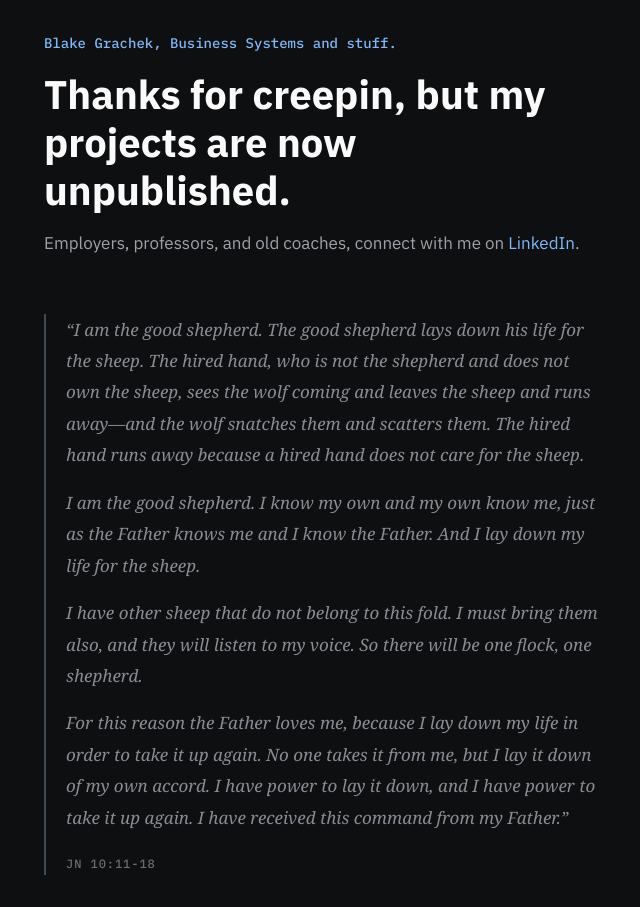
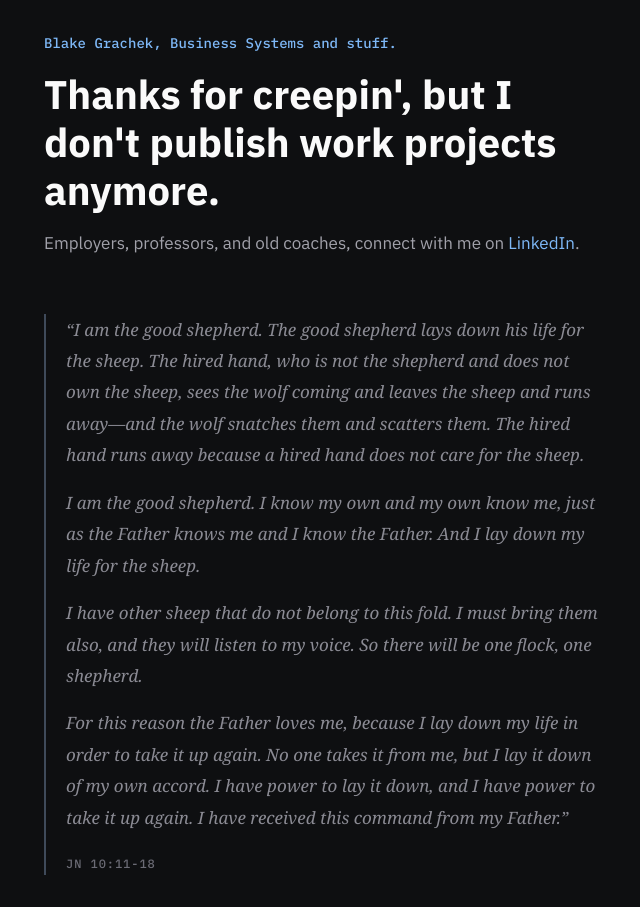
Before and after one commit to bmgrachek/bmgrachek.github.io, a Jekyll site: the page built from index.md, in a window 1280 px wide. Shown: the whole page, without its empty margins (316-956 px from the left). Built offline with Jekyll 4.4.1, drawn with Linux system fonts in a browser that asks for light colours.

Commit message:
Update header text for project visibility

```diff
--- a/index.md
+++ b/index.md
@@ -8,7 +8,7 @@ title: Blake Grachek
   .scripture cite { display: block; margin-top: 1.25rem; font-family: 'IBM Plex Mono', monospace; font-size: 0.75rem; font-style: normal; letter-spacing: 0.08em; text-transform: uppercase; color: #6b6b75; }
 </style>
 <div class="name">Blake Grachek, Business Systems and stuff.</div>
-<h1>Thanks for creepin, but my projects are now unpublished.</h1>
+<h1>Thanks for creepin', but I don't publish work projects anymore.</h1>
 <p>Employers, professors, and old coaches, connect with me on <a href="https://www.linkedin.com/in/blakegrachek/" target="_blank" rel="noopener">LinkedIn</a>.</p>
 <blockquote class="scripture">
   <p>“I am the good shepherd. The good shepherd lays down his life for the sheep. The hired hand, who is not the shepherd and does not own the sheep, sees the wolf coming and leaves the sheep and runs away—and the wolf snatches them and scatters them. The hired hand runs away because a hired hand does not care for the sheep.</p>
```
